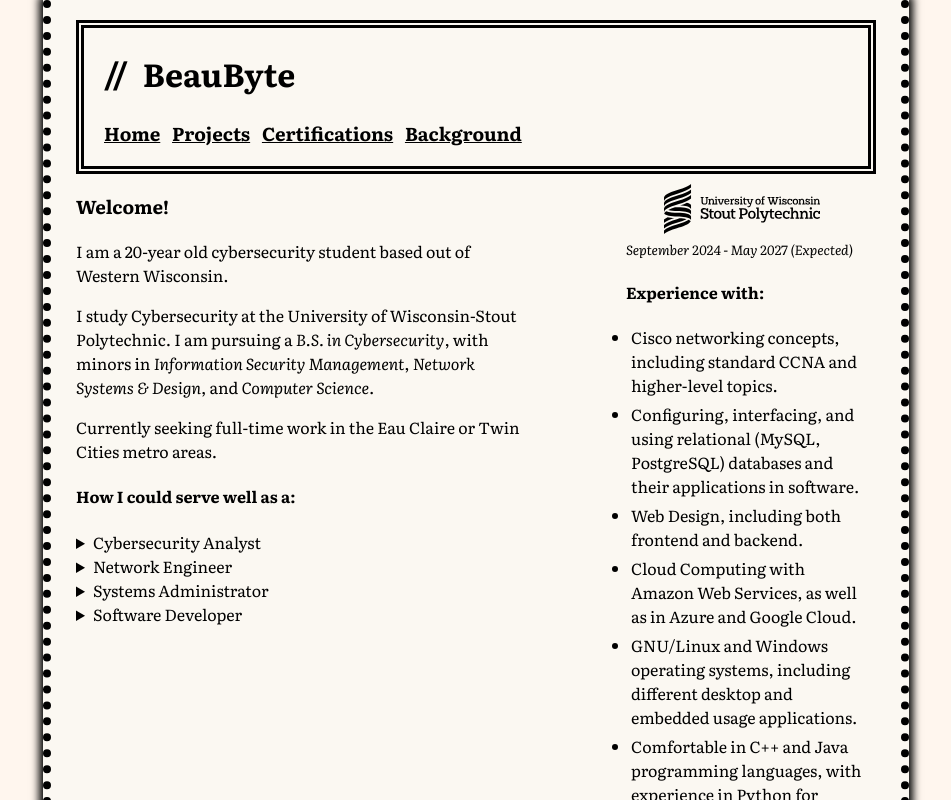
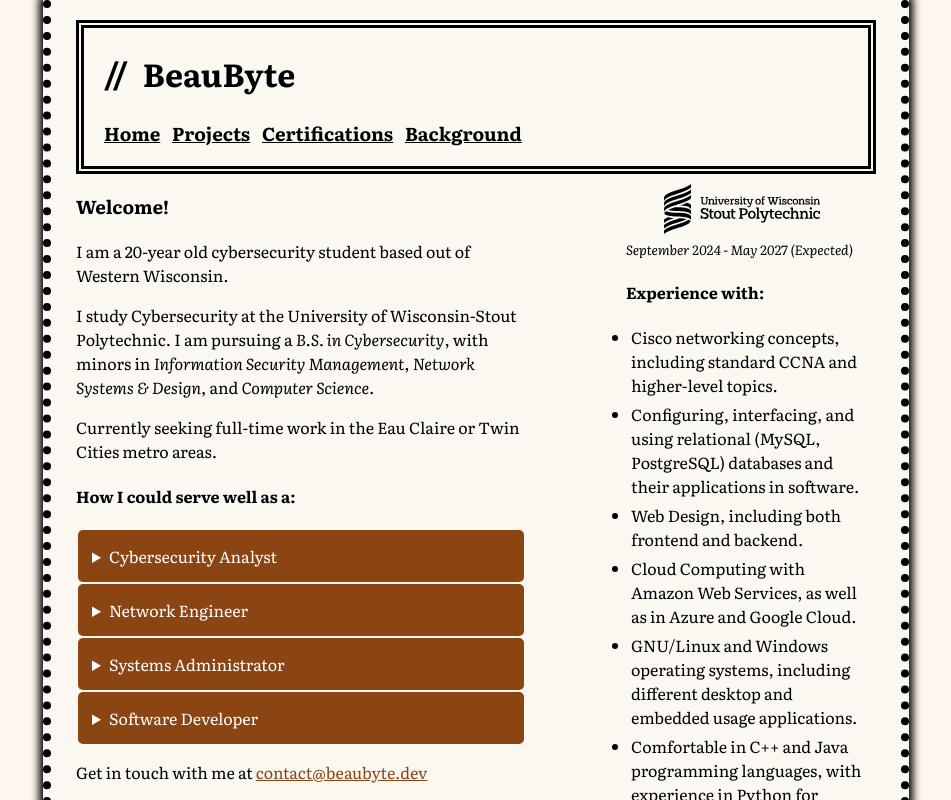
Before and after one commit to beaubyte/beaubyte-dev, a SvelteKit app: page / in a window 1280 px wide. Shown: the top 800 px of the page, without its empty margins (164-1115 px from the left). Built offline with nearby package versions, Linux system fonts and the light colour scheme.

Commit message:
some stylings to homepage roles

```diff
--- a/src/routes/+layout.svelte
+++ b/src/routes/+layout.svelte
@@ -78,7 +78,10 @@
 	a {
 			color: #000000;
 	}
-	a:hover {
+	:global(a) {
+		color: saddlebrown;
+	}
+	:global(a:hover) {
 			color: chocolate;
 	}
 	:global(.attached-note) {
@@ -159,4 +162,8 @@
       animation:
               250ms cubic-bezier(0, 0, 0.2, 1) 90ms both fade-in
   }
+  :global(code) {
+	  background: black;
+	  margin: 3px;
+  }
 </style>
--- a/src/routes/+page.svelte
+++ b/src/routes/+page.svelte
@@ -18,6 +18,11 @@
 	}
 	details {
 		cursor: pointer;
+		background: saddlebrown;
+		padding: 14px;
+		border-radius: 5px;
+		margin: 2px;
+		color: white;
 	}
 	details p {
 		cursor: text;
@@ -78,6 +83,11 @@
 				are my friend.
 			</p>
 		</details>
+		<div>
+			<p>
+			Get in touch with me at <a href="mailto:contact@beaubyte.dev">contact@beaubyte.dev</a>
+			</p>
+			</div>
 	</div>
 	<div style="max-width: 250px;">
 		<img src={uwstoutlogo} height="50px;" alt="Logo for UW-Stout" class="darken" style="padding-top: 10px; padding-left: 15%">
```
